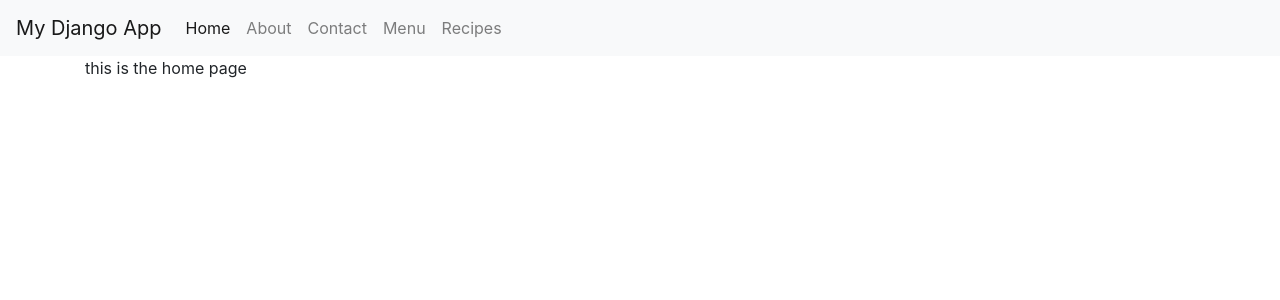
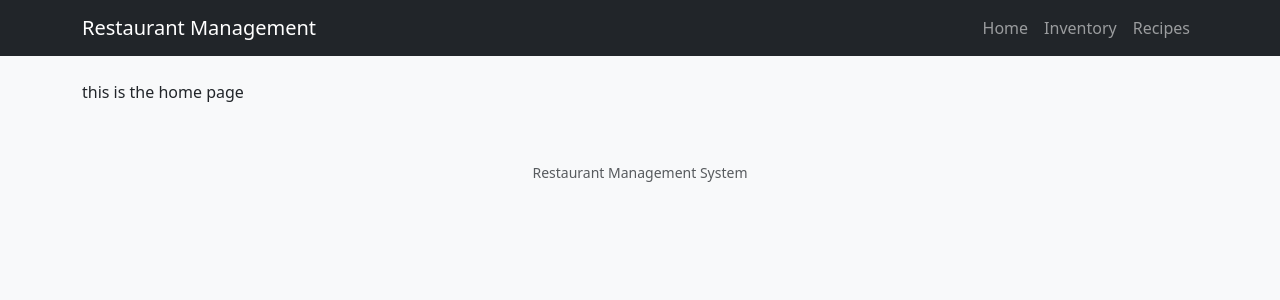
Before and after one commit to katherinerempel99/ICS-370-Restaurant-Database, a Django app: page / in a window 1280 px wide. Shown: the top 300 px of the page. Run offline with Django 5.2, Linux system fonts and the light colour scheme; some libraries are stand-ins or nearby versions.

Commit message:
Improve shared layout and fix recipe navigation

```diff
--- a/RestaurantManagementSite/mainapp/templates/base.html
+++ b/RestaurantManagementSite/mainapp/templates/base.html
@@ -1,42 +1,81 @@
+
 <!DOCTYPE html>
-
 <html lang="en">
 <head>
-        <meta charset="UTF-8" />
-        <meta name="viewport" content="width=device-width, initial-scale=1.0" />
-        <title>
-            {% block title %}
-                Django App
-            {% endblock %}
-        </title>
-        <link rel="stylesheet" href="https://stackpath.bootstrapcdn.com/bootstrap/4.3.1/css/bootstrap.min.css"  rel="stylesheet" />
+    <meta charset="UTF-8">
+    <meta name="viewport" content="width=device-width, initial-scale=1.0">
+
+    <title>{% block title %}Restaurant Management{% endblock %}</title>
+
+    <!-- Bootstrap 5 -->
+    <link
+        href="https://cdn.jsdelivr.net/npm/bootstrap@5.3.3/dist/css/bootstrap.min.css"
+        rel="stylesheet"
+    >
 </head>
-    <body>
-    <nav class="navbar navbar-expand-lg navbar-light bg-light">
-        <a class="navbar-brand" href="#">My Django App</a>
-        <button class="navbar-toggler" type="button" data-toggle="collapse" data-target="#navbarNav" aria-controls="navbarNav" aria-expanded="false" aria-label="Toggle navigation"><span class="navbar-toggler-icon"></span></button>
+
+<body class="bg-light">
+
+    <!-- Navigation -->
+    <nav class="navbar navbar-expand-lg navbar-dark bg-dark">
+        <div class="container">
+
+            <a class="navbar-brand" href="{% url 'home' %}">
+                Restaurant Management
+            </a>
+
+            <button
+                class="navbar-toggler"
+                type="button"
+                data-bs-toggle="collapse"
+                data-bs-target="#navbarNav"
+                aria-controls="navbarNav"
+                aria-expanded="false"
+                aria-label="Toggle navigation"
+            >
+                <span class="navbar-toggler-icon"></span>
+            </button>
+
             <div class="collapse navbar-collapse" id="navbarNav">
-            <ul class="navbar-nav">
-                <li class="nav-item active">
-                    <a class="nav-link" href="#">Home</a>
+                <ul class="navbar-nav ms-auto">
+
+                    <li class="nav-item">
+                        <a class="nav-link" href="{% url 'home' %}">
+                            Home
+                        </a>
                     </li>
+
                     <li class="nav-item">
-                    <a class="nav-link" href="#">About</a>
+                        <a class="nav-link" href="{% url 'inventory_list' %}">
+                            Inventory
+                        </a>
                     </li>
+
                     <li class="nav-item">
-                    <a class="nav-link" href="#">Contact</a>
-                </li>
-                <li class="nav-item">
-                    <a class="nav-link" href="#menu">Menu</a>
-                </li>
-                <li class="nav-item">
-                    <a class="nav-link" href="#recipes">Recipes</a>
+                        <a class="nav-link" href="{% url 'recipe' %}">
+                            Recipes
+                        </a>
                     </li>
                 </ul>
             </div>
+        </div>
     </nav>
-    <div class="container">{% block content %} {% endblock %}</div>
-    <script src="https://code.jquery.com/jquery-3.3.1.slim.min.js"></script>
-    <script src="https://stackpath.bootstrapcdn.com/bootstrap/4.3.1/js/bootstrap.bundle.min.js" ></script>
+
+    <!-- Main Content -->
+    <main class="container py-4">
+        {% block content %}
+        {% endblock %}
+    </main>
+
+    <!-- Footer -->
+    <footer class="text-center text-muted py-3">
+        <div class="container">
+            <small>Restaurant Management System</small>
+        </div>
+    </footer>
+
+    <!-- Bootstrap JavaScript -->
+    <script src="https://cdn.jsdelivr.net/npm/bootstrap@5.3.3/dist/js/bootstrap.bundle.min.js"></script>
+
 </body>
 </html>
--- a/RestaurantManagementSite/mainapp/urls.py
+++ b/RestaurantManagementSite/mainapp/urls.py
@@ -5,6 +5,6 @@ from . import views
 urlpatterns = [
     path("", views.home, name="home"), #blank goes to base URL
     # path('', views.index),
-    path('', views.recipe_detail,name="recipe"),
+    path('recipes/', views.recipe_detail, name='recipe'),
     path('inventory/', views.inventory_list, name='inventory_list'),
 ]
--- a/RestaurantManagementSite/mainapp/views.py
+++ b/RestaurantManagementSite/mainapp/views.py
@@ -8,6 +8,8 @@ from django.shortcuts import render, redirect
 
 from .models import Item, Store
 
+from pathlib import Path
+
 
 # Home page
 def home(request):
@@ -16,7 +18,9 @@ def home(request):
 
 # Recipe details page
 def recipe_detail(request):
-    with open("Recipes.json") as json_file:
+    json_path = Path(__file__).resolve().parent / "Recipes.json"
+
+    with open(json_path, encoding="utf-8") as json_file:
         data = json.load(json_file)
 
     recipes = data["recipe"]
```
Lines whose indentation alone changed are shown as unchanged.
